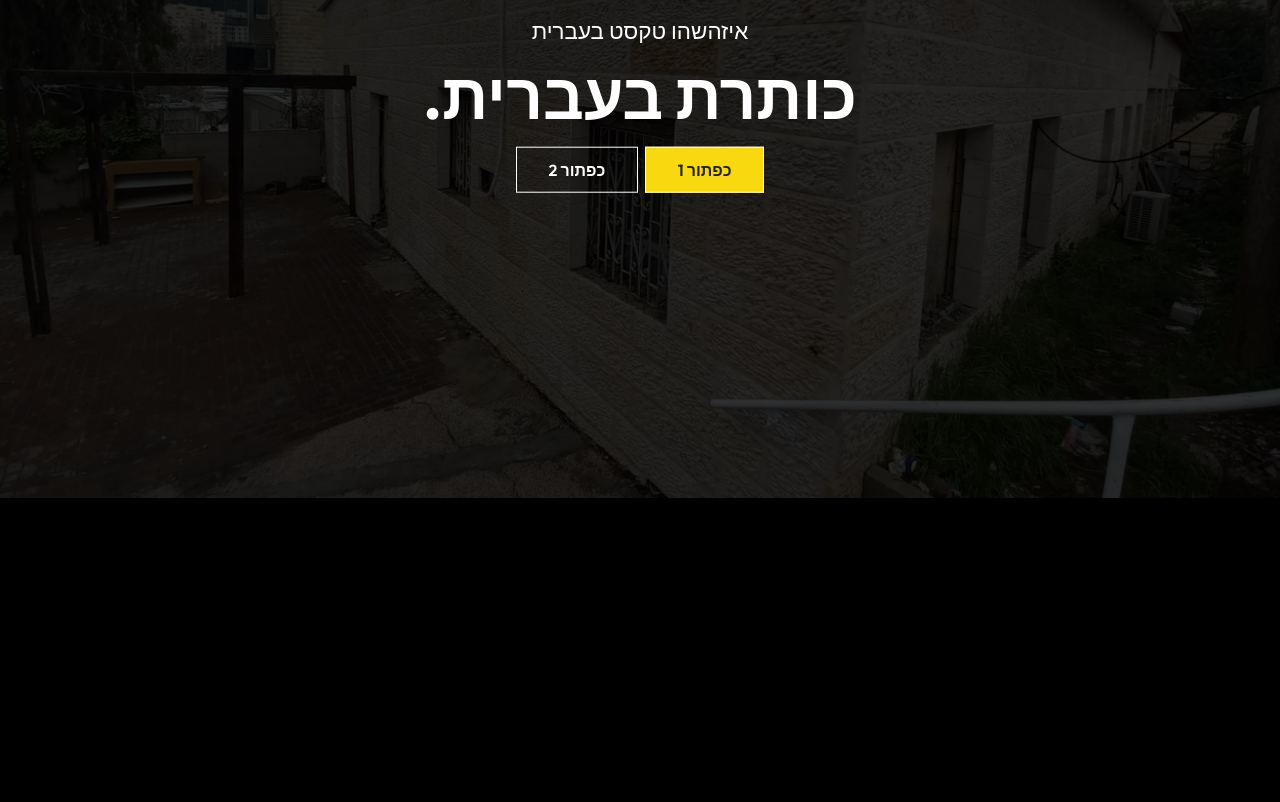
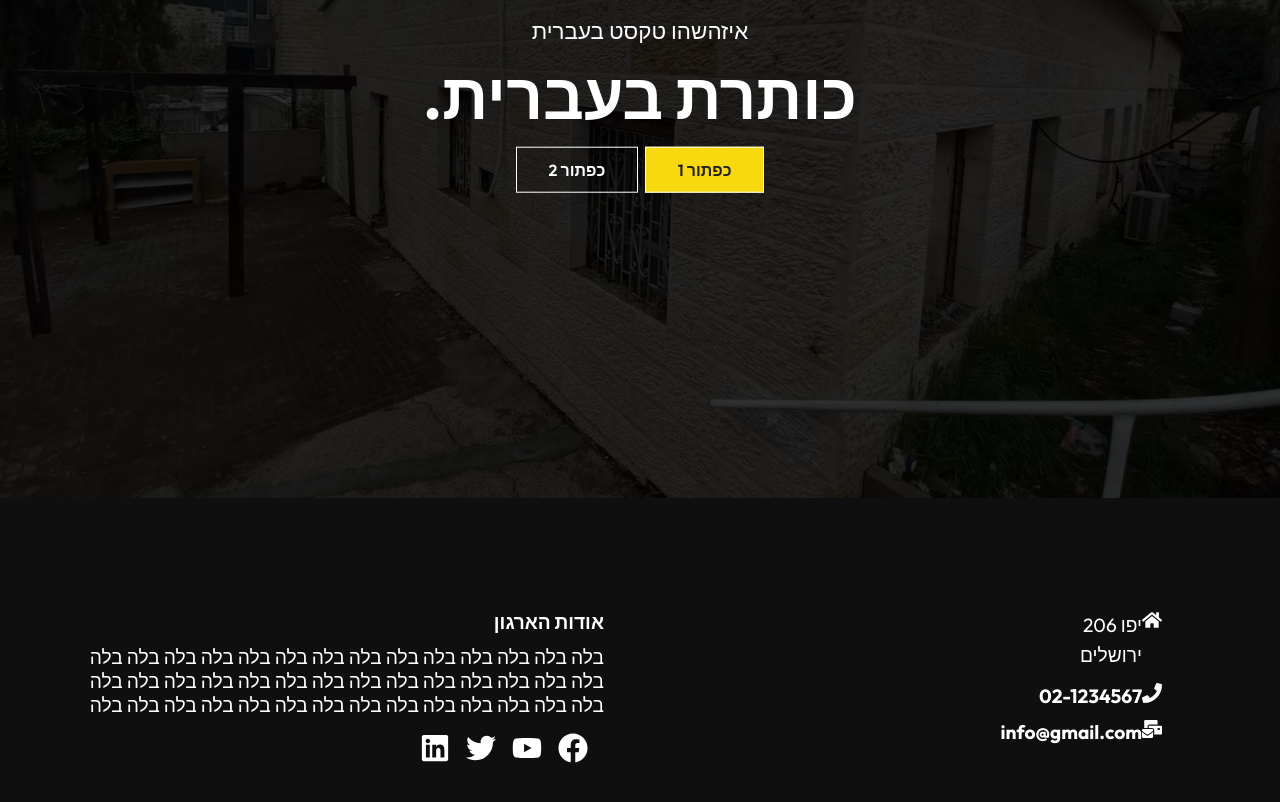
Before and after one commit to rel-t/meshvat-nafesh, a React (Create React App) app: page / in a window 1280 px wide. Shown: the part 302-1104 px from the top of the page. Before the commit the page ends 804 px from the top, so only its background shows below. Built offline with nearby package versions, Linux system fonts and the light colour scheme.

Commit message:
Add Footer

```diff
--- /dev/null
+++ b/src/components/Footer.css
@@ -0,0 +1,57 @@
+.footer {
+  width: 100%;
+  padding: 6rem 0;
+  background-color: rgba(19, 19, 19, 0.8);
+}
+
+.footer-container {
+  max-width: 1140px;
+  margin: auto;
+  display: grid;
+  grid-template-columns: repeat(2, 1fr);
+  grid-gap: 40px;
+}
+
+.left {
+  height: 100%;
+  max-width: 100%;
+  display: flex;
+  flex-direction: column;
+  padding: 1rem;
+}
+
+.location {
+  display: flex;
+  margin-bottom: 0.8rem;
+}
+
+.location p {
+  line-height: 30px;
+}
+
+.right {
+  height: 100px;
+  max-width: 100%;
+  display: flex;
+  flex-direction: column;
+  padding: 1rem;
+}
+
+.social {
+  margin-top: 1rem;
+}
+
+h4 {
+  font-size: 1.2rem;
+  padding-bottom: 0.7rem;
+}
+
+p {
+  font-size: 1.2rem;
+}
+
+@media screen and (max-width: 640px) {
+  .footer-container {
+    grid-template-columns: 1fr;
+  }
+}
--- /dev/null
+++ b/src/components/Footer.js
@@ -0,0 +1,65 @@
+import React from 'react'
+import './Footer.css'
+import {
+  FaFacebook,
+  FaHome,
+  FaLinkedin,
+  FaMailBulk,
+  FaPhone,
+  FaTwitter,
+  FaYoutube,
+} from 'react-icons/fa'
+
+const Footer = () => {
+  return (
+    <div className='footer'>
+      <div className='footer-container'>
+        {/* Left section */}
+        <div className='left'>
+          {/* Location */}
+          <div className='location'>
+            <FaHome size={20} style={{ color: '#fff', marginRight: '2rem' }} />
+            <div>
+              <p>יפו 206</p>
+              <p>ירושלים</p>
+            </div>
+          </div>
+
+          {/* Phone */}
+          <div className='phone'>
+            <h4>
+              <FaPhone size={20} style={{ color: '#fff', marginRight: '2rem' }} />
+              02-1234567
+            </h4>
+          </div>
+
+          {/* Email */}
+          <div className='email'>
+            <h4>
+              <FaMailBulk size={20} style={{ color: '#fff', marginRight: '2rem' }} />
+              info@gmail.com
+            </h4>
+          </div>
+        </div>
+
+        {/* Right section */}
+        <div className='right'>
+          <h4>אודות הארגון</h4>
+          <p>
+            בלה בלה בלה בלה בלה בלה בלה בלה בלה בלה בלה בלה בלה בלה בלה בלה בלה בלה
+            בלה בלה בלה בלה בלה בלה בלה בלה בלה בלה בלה בלה בלה בלה בלה בלה בלה בלה
+            בלה בלה בלה בלה בלה בלה
+          </p>
+          <div className='social'>
+            <FaFacebook size={30} style={{ color: '#fff', marginRight: '1rem' }} />
+            <FaYoutube size={30} style={{ color: '#fff', marginRight: '1rem' }} />
+            <FaTwitter size={30} style={{ color: '#fff', marginRight: '1rem' }} />
+            <FaLinkedin size={30} style={{ color: '#fff', marginRight: '1rem' }} />
+          </div>
+        </div>
+      </div>
+    </div>
+  )
+}
+
+export default Footer
--- a/src/routes/Home.js
+++ b/src/routes/Home.js
@@ -1,12 +1,14 @@
 import React from 'react';
 import Navbar from '../components/Navbar';
 import HeroImg from '../components/HeroImg';
+import Footer from '../components/Footer';
 
 const Home = () => {
   return (
     <div>
       <Navbar />
       <HeroImg />
+      <Footer />
     </div>
   );
 };
```
